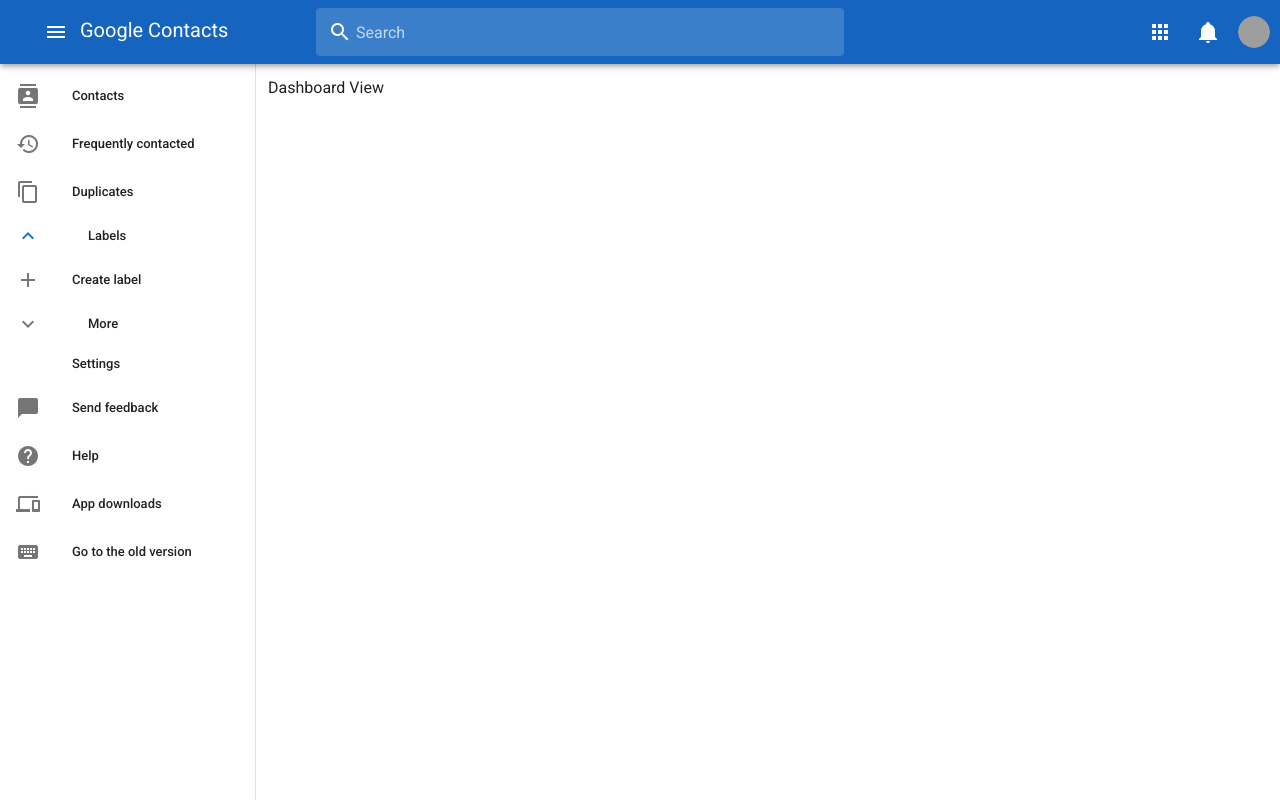
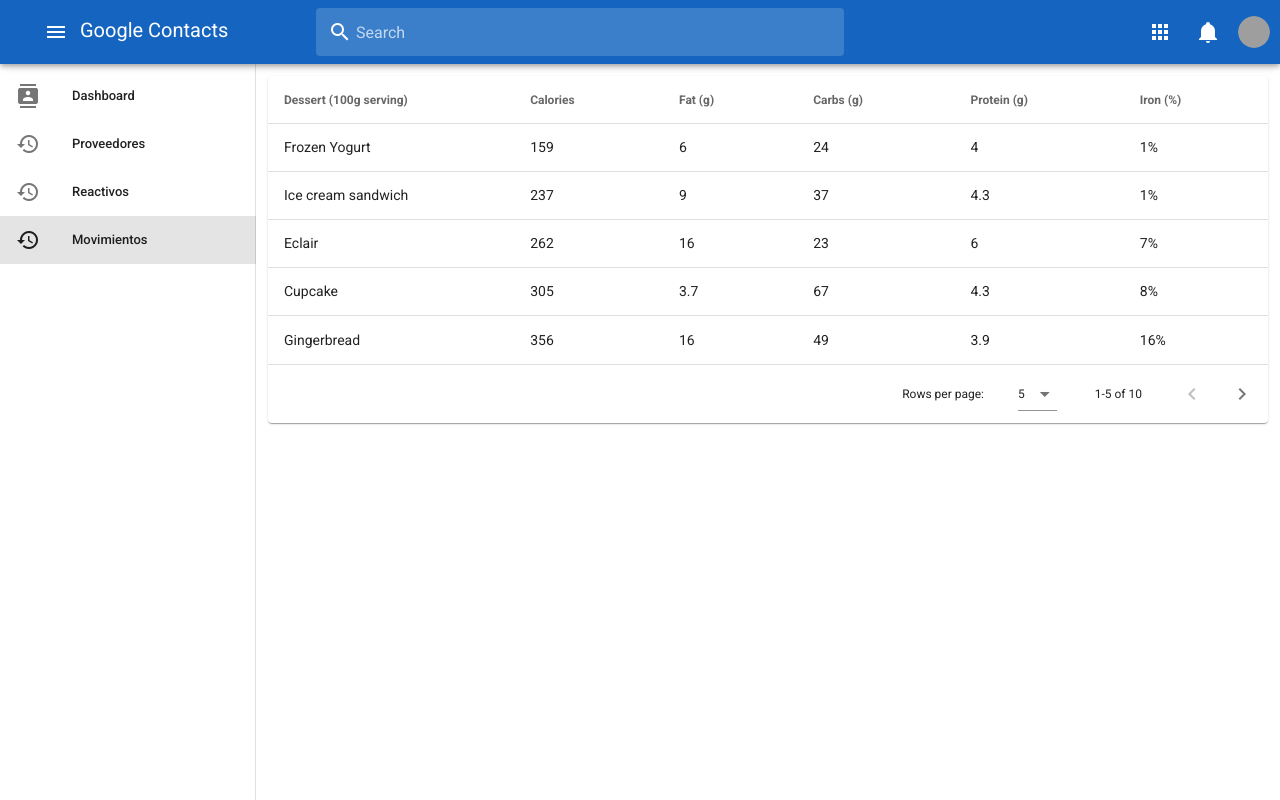
Before and after one commit to isasiluispy/admin-vuetify, a Vue app: page /movimientos in a window 1280 px wide. Before the commit this address led to /dashboard. Built offline with nearby package versions, Linux system fonts and the light colour scheme; sample sign-in values are in the browser's storage; grey boxes are pictures that could not be loaded.

Commit message:
vistas de listado de movimiento, proveedor, reactivo

```diff
--- a/src/components/Sidebar.vue
+++ b/src/components/Sidebar.vue
@@ -45,7 +45,7 @@
                     <v-list-item
                             v-for="(child, i) in item.children"
                             :key="i"
-                            @click="redirect"
+                            :to="{name: item.pathName}"
                     >
                         <v-list-item-action v-if="child.icon">
                             <v-icon>{{ child.icon }}</v-icon>
@@ -60,7 +60,7 @@
                 <v-list-item
                         v-else
                         :key="item.text"
-                        @click="redirect"
+                        :to="{name: item.pathName}"
                 >
                     <v-list-item-action>
                         <v-icon>{{ item.icon }}</v-icon>
@@ -86,42 +86,12 @@
     },
     data: () => ({
       items: [
-        {icon: 'mdi-contacts', text: 'Contacts'},
-        {icon: 'mdi-history', text: 'Frequently contacted'},
-        {icon: 'mdi-content-copy', text: 'Duplicates'},
-        {
-          icon: 'mdi-chevron-up',
-          'icon-alt': 'mdi-chevron-down',
-          text: 'Labels',
-          model: true,
-          children: [
-            {icon: 'mdi-plus', text: 'Create label'},
-          ],
-        },
-        {
-          icon: 'mdi-chevron-up',
-          'icon-alt': 'mdi-chevron-down',
-          text: 'More',
-          model: false,
-          children: [
-            {text: 'Import'},
-            {text: 'Export'},
-            {text: 'Print'},
-            {text: 'Undo changes'},
-            {text: 'Other contacts'},
-          ],
-        },
-        {icon: 'mdi-settings', text: 'Settings'},
-        {icon: 'mdi-message', text: 'Send feedback'},
-        {icon: 'mdi-help-circle', text: 'Help'},
-        {icon: 'mdi-cellphone-link', text: 'App downloads'},
-        {icon: 'mdi-keyboard', text: 'Go to the old version'},
+        {icon: 'mdi-contacts', text: 'Dashboard', pathName: 'dashboard'},
+        {icon: 'mdi-history', text: 'Proveedores', pathName: 'proveedorList'},
+        {icon: 'mdi-history', text: 'Reactivos', pathName: 'reactivoList'},
+        {icon: 'mdi-history', text: 'Movimientos', pathName: 'movimientoList'},
       ],
-    }),
-    methods: {
-      redirect() {
-      }
-    }
+    })
   }
 </script>
 
--- a/src/router/index.js
+++ b/src/router/index.js
@@ -30,6 +30,24 @@
     beforeEnter: ifAuthenticated,
   },
   {
+    path: '/proveedores',
+    name: 'proveedorList',
+    component: () => import('../views/ProveedorList.vue'),
+    beforeEnter: ifAuthenticated,
+  },
+  {
+    path: '/reactivos',
+    name: 'reactivoList',
+    component: () => import('../views/ReactivoList.vue'),
+    beforeEnter: ifAuthenticated,
+  },
+  {
+    path: '/movimientos',
+    name: 'movimientoList',
+    component: () => import('../views/MovimientoList.vue'),
+    beforeEnter: ifAuthenticated,
+  },
+  {
     path: '/login',
     name: 'login',
     component: Login,
--- /dev/null
+++ b/src/views/MovimientoList.vue
@@ -0,0 +1,117 @@
+<template>
+    <v-data-table
+            :headers="headers"
+            :items="desserts"
+            :items-per-page="5"
+            class="elevation-1"
+    ></v-data-table>
+</template>
+
+<script>
+  export default {
+    name: 'MovimientoList',
+    data() {
+      return {
+        headers: [
+          {
+            text: 'Dessert (100g serving)',
+            align: 'left',
+            sortable: false,
+            value: 'name',
+          },
+          {text: 'Calories', value: 'calories'},
+          {text: 'Fat (g)', value: 'fat'},
+          {text: 'Carbs (g)', value: 'carbs'},
+          {text: 'Protein (g)', value: 'protein'},
+          {text: 'Iron (%)', value: 'iron'},
+        ],
+        desserts: [
+          {
+            name: 'Frozen Yogurt',
+            calories: 159,
+            fat: 6.0,
+            carbs: 24,
+            protein: 4.0,
+            iron: '1%',
+          },
+          {
+            name: 'Ice cream sandwich',
+            calories: 237,
+            fat: 9.0,
+            carbs: 37,
+            protein: 4.3,
+            iron: '1%',
+          },
+          {
+            name: 'Eclair',
+            calories: 262,
+            fat: 16.0,
+            carbs: 23,
+            protein: 6.0,
+            iron: '7%',
+          },
+          {
+            name: 'Cupcake',
+            calories: 305,
+            fat: 3.7,
+            carbs: 67,
+            protein: 4.3,
+            iron: '8%',
+          },
+          {
+            name: 'Gingerbread',
+            calories: 356,
+            fat: 16.0,
+            carbs: 49,
+            protein: 3.9,
+            iron: '16%',
+          },
+          {
+            name: 'Jelly bean',
+            calories: 375,
+            fat: 0.0,
+            carbs: 94,
+            protein: 0.0,
+            iron: '0%',
+          },
+          {
+            name: 'Lollipop',
+            calories: 392,
+            fat: 0.2,
+            carbs: 98,
+            protein: 0,
+            iron: '2%',
+          },
+          {
+            name: 'Honeycomb',
+            calories: 408,
+            fat: 3.2,
+            carbs: 87,
+            protein: 6.5,
+            iron: '45%',
+          },
+          {
+            name: 'Donut',
+            calories: 452,
+            fat: 25.0,
+            carbs: 51,
+            protein: 4.9,
+            iron: '22%',
+          },
+          {
+            name: 'KitKat',
+            calories: 518,
+            fat: 26.0,
+            carbs: 65,
+            protein: 7,
+            iron: '6%',
+          },
+        ],
+      }
+    },
+  }
+</script>
+
+<style scoped>
+
+</style>
--- /dev/null
+++ b/src/views/ProveedorList.vue
@@ -0,0 +1,124 @@
+<template>
+    <div>
+
+        <v-row align="start" justify="space-between">
+            <v-col cols="6" md="1">
+                <h4>Proveedores</h4>
+            </v-col>
+
+            <v-col cols="6" md="1">
+                <v-btn small color="primary">Agregar</v-btn>
+            </v-col>
+        </v-row>
+
+    </div>
+</template>
+
+<script>
+  export default {
+    name: 'ProveedorList',
+    data() {
+      return {
+        headers: [
+          {
+            text: 'Dessert (100g serving)',
+            align: 'left',
+            sortable: false,
+            value: 'name',
+          },
+          {text: 'Calories', value: 'calories'},
+          {text: 'Fat (g)', value: 'fat'},
+          {text: 'Carbs (g)', value: 'carbs'},
+          {text: 'Protein (g)', value: 'protein'},
+          {text: 'Iron (%)', value: 'iron'},
+        ],
+        desserts: [
+          {
+            name: 'Frozen Yogurt',
+            calories: 159,
+            fat: 6.0,
+            carbs: 24,
+            protein: 4.0,
+            iron: '1%',
+          },
+          {
+            name: 'Ice cream sandwich',
+            calories: 237,
+            fat: 9.0,
+            carbs: 37,
+            protein: 4.3,
+            iron: '1%',
+          },
+          {
+            name: 'Eclair',
+            calories: 262,
+            fat: 16.0,
+            carbs: 23,
+            protein: 6.0,
+            iron: '7%',
+          },
+          {
+            name: 'Cupcake',
+            calories: 305,
+            fat: 3.7,
+            carbs: 67,
+            protein: 4.3,
+            iron: '8%',
+          },
+          {
+            name: 'Gingerbread',
+            calories: 356,
+            fat: 16.0,
+            carbs: 49,
+            protein: 3.9,
+            iron: '16%',
+          },
+          {
+            name: 'Jelly bean',
+            calories: 375,
+            fat: 0.0,
+            carbs: 94,
+            protein: 0.0,
+            iron: '0%',
+          },
+          {
+            name: 'Lollipop',
+            calories: 392,
+            fat: 0.2,
+            carbs: 98,
+            protein: 0,
+            iron: '2%',
+          },
+          {
+            name: 'Honeycomb',
+            calories: 408,
+            fat: 3.2,
+            carbs: 87,
+            protein: 6.5,
+            iron: '45%',
+          },
+          {
+            name: 'Donut',
+            calories: 452,
+            fat: 25.0,
+            carbs: 51,
+            protein: 4.9,
+            iron: '22%',
+          },
+          {
+            name: 'KitKat',
+            calories: 518,
+            fat: 26.0,
+            carbs: 65,
+            protein: 7,
+            iron: '6%',
+          },
+        ],
+      }
+    },
+  }
+</script>
+
+<style scoped>
+
+</style>
--- /dev/null
+++ b/src/views/ReactivoList.vue
@@ -0,0 +1,117 @@
+<template>
+    <v-data-table
+            :headers="headers"
+            :items="desserts"
+            :items-per-page="5"
+            class="elevation-1"
+    ></v-data-table>
+</template>
+
+<script>
+  export default {
+    name: 'ReactivoList',
+    data() {
+      return {
+        headers: [
+          {
+            text: 'Dessert (100g serving)',
+            align: 'left',
+            sortable: false,
+            value: 'name',
+          },
+          {text: 'Calories', value: 'calories'},
+          {text: 'Fat (g)', value: 'fat'},
+          {text: 'Carbs (g)', value: 'carbs'},
+          {text: 'Protein (g)', value: 'protein'},
+          {text: 'Iron (%)', value: 'iron'},
+        ],
+        desserts: [
+          {
+            name: 'Frozen Yogurt',
+            calories: 159,
+            fat: 6.0,
+            carbs: 24,
+            protein: 4.0,
+            iron: '1%',
+          },
+          {
+            name: 'Ice cream sandwich',
+            calories: 237,
+            fat: 9.0,
+            carbs: 37,
+            protein: 4.3,
+            iron: '1%',
+          },
+          {
+            name: 'Eclair',
+            calories: 262,
+            fat: 16.0,
+            carbs: 23,
+            protein: 6.0,
+            iron: '7%',
+          },
+          {
+            name: 'Cupcake',
+            calories: 305,
+            fat: 3.7,
+            carbs: 67,
+            protein: 4.3,
+            iron: '8%',
+          },
+          {
+            name: 'Gingerbread',
+            calories: 356,
+            fat: 16.0,
+            carbs: 49,
+            protein: 3.9,
+            iron: '16%',
+          },
+          {
+            name: 'Jelly bean',
+            calories: 375,
+            fat: 0.0,
+            carbs: 94,
+            protein: 0.0,
+            iron: '0%',
+          },
+          {
+            name: 'Lollipop',
+            calories: 392,
+            fat: 0.2,
+            carbs: 98,
+            protein: 0,
+            iron: '2%',
+          },
+          {
+            name: 'Honeycomb',
+            calories: 408,
+            fat: 3.2,
+            carbs: 87,
+            protein: 6.5,
+            iron: '45%',
+          },
+          {
+            name: 'Donut',
+            calories: 452,
+            fat: 25.0,
+            carbs: 51,
+            protein: 4.9,
+            iron: '22%',
+          },
+          {
+            name: 'KitKat',
+            calories: 518,
+            fat: 26.0,
+            carbs: 65,
+            protein: 7,
+            iron: '6%',
+          },
+        ],
+      }
+    },
+  }
+</script>
+
+<style scoped>
+
+</style>
```
